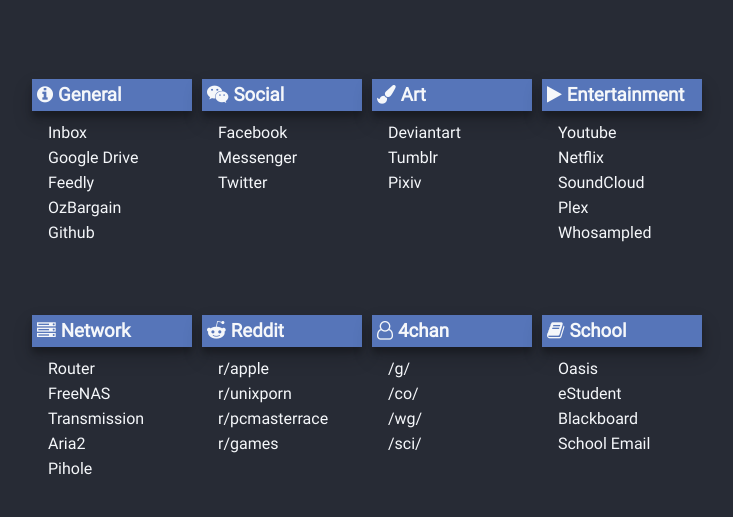
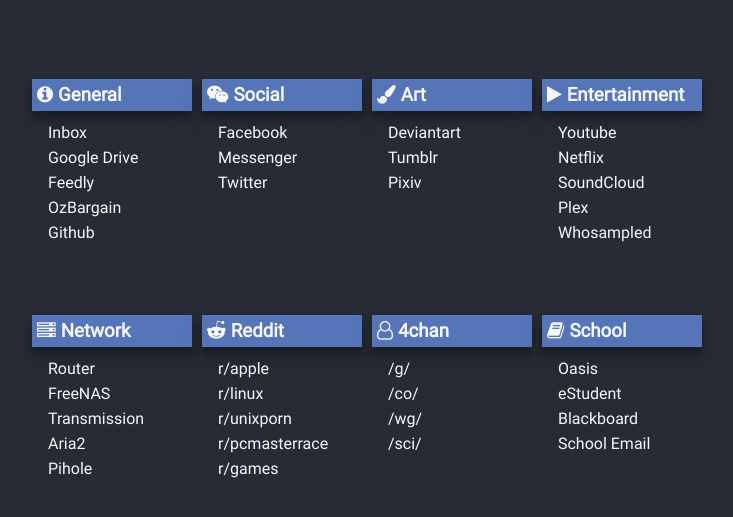
Before and after one commit to Julian-Heng/Julian-Heng.github.io, a plain HTML site: page index.html in a window 1280 px wide. Shown: the part 143-660 px from the top of the page, without its empty margins (273-1006 px from the left). Drawn offline with Linux system fonts and the light colour scheme.

Commit message:
Add link

```diff
--- a/index.html
+++ b/index.html
@@ -74,6 +74,7 @@
                     <div class="header"><h3><i class="fa fa-reddit-alien"></i><a href="https://reddit.com">Reddit</a></h3></div>
                         <ul>
                             <li><a href="https://www.reddit.com/r/apple">r/apple</a></li>
+                            <li><a href="https://www.reddit.com/r/linux">r/linux</a></li>
                             <li><a href="https://www.reddit.com/r/unixporn">r/unixporn</a></li>
                             <li><a href="https://www.reddit.com/r/pcmasterrace">r/pcmasterrace</a></li>
                             <li><a href="https://www.reddit.com/r/games">r/games</a></li>
```
